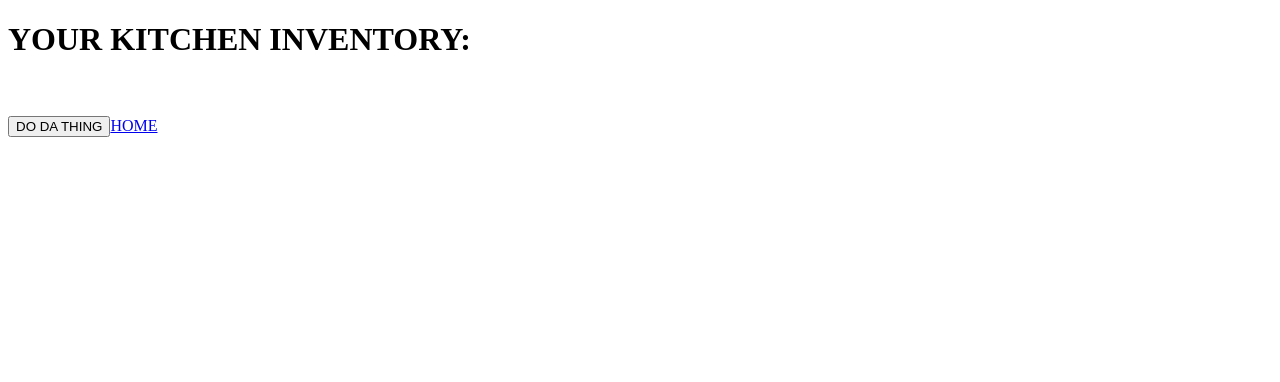
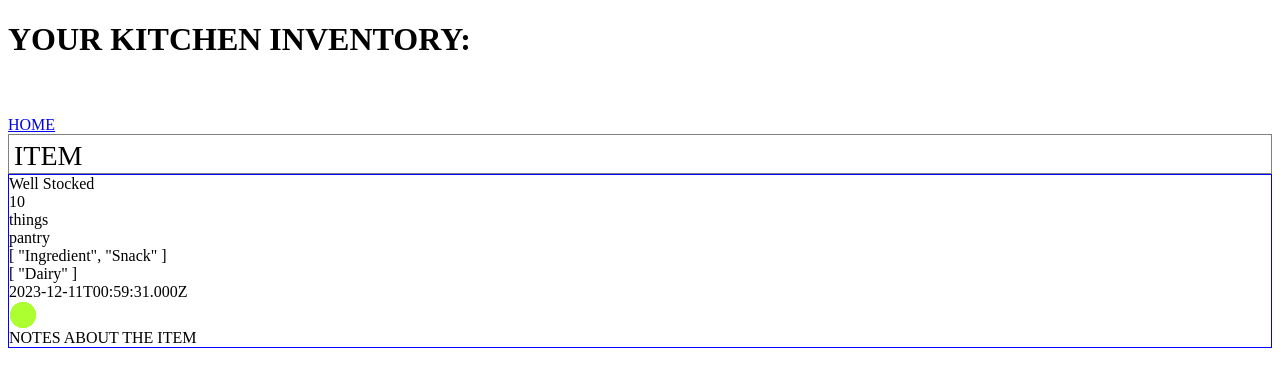
Before and after one commit to lpd8987/ProjectKIM, a Vue app: page /inventory in a window 1280 px wide. Shown: the top 382 px of the page. Built offline with nearby package versions, Linux system fonts and the light colour scheme; no server answers; sample sign-in values are in the browser's storage.

Commit message:
added basic InventoryItem component

```diff
--- a/src/components/InventoryManagement/Inventory.vue
+++ b/src/components/InventoryManagement/Inventory.vue
@@ -2,6 +2,8 @@
     import { RouterLink } from 'vue-router';
     import { hasInventory, addInventoryCollection, addInventoryItem } from './FirebaseInteraction'
     import { onMounted, ref } from 'vue';
+    import InventoryItem from './InventoryItem.vue';
+    import { placeholderData } from './Utility';
 
     const inventory = ref<boolean>(false);
 
@@ -38,11 +40,13 @@
 
     <br><br>
 
-    <button @click="addItem">
+<!--     <button @click="addItem">
         DO DA THING
-    </button>
+    </button> -->
 
     <RouterLink :to="'/'">HOME</RouterLink>
+    <InventoryItem :data="placeholderData"/>
+
 </template>
 
 <style scoped>
--- /dev/null
+++ b/src/components/InventoryManagement/InventoryItem.vue
@@ -0,0 +1,122 @@
+<script setup lang="ts">
+    import type { Item } from './Types'
+    import type { PropType} from 'vue';
+    import { ref } from 'vue';
+    import QuantityMeter from '../QuantityMeter.vue';;
+
+    const props = defineProps({
+        data: {
+            type: Object as PropType<Item>,
+        }
+    })
+
+    const open = ref<boolean>(true);
+    const hidden = ref<HTMLElement | null>();
+
+    function toggle() : void {
+        open.value = !open.value;
+
+        if(!hidden.value) return;
+
+        if(open.value)
+        {
+            hidden.value.style.maxHeight = `1000px`
+        }
+        else
+        {
+            hidden.value.style.maxHeight = `1px`
+        }
+    }
+</script>
+
+<template>
+    <div>
+        <div @click="toggle" class="mainDisplay">
+            <div class="text">{{ props.data?.name }}</div>
+            <Transition name="slide-reverse">
+                <div v-if="!open" class="indicators">
+                    <div class="iconPlaceholder"></div>
+                    <QuantityMeter />
+                </div>
+            </Transition>
+
+        </div>
+        <div ref="hidden" class="hidden">
+            <Transition name="slide">
+                <div v-if="open">
+                    <div>{{ data?.quantity }}</div>
+                    <div>{{ data?.exactQuantity }}</div>
+                    <div>{{ data?.measurement }}</div>
+                    <div>{{ data?.storageLocation }}</div>
+                    <div>{{ data?.type }}</div>
+                    <div>{{ data?.groceryType }}</div>
+                    <div>
+                        {{ data?.expirationDate?.toISOString() }}
+                        <QuantityMeter />
+                    </div>
+                    <div>{{ data?.notes }}</div>
+                </div>
+            </Transition>
+        </div>
+    </div>
+</template>
+
+<style scoped>
+    .slide-enter-active,
+    .slide-leave-active {
+        transition-property: opacity transform;
+        transition-duration: .25s;
+        transition-timing-function: ease;
+    }
+
+    .slide-enter-from,
+    .slide-leave-to {
+        transform: translateY(-7px);
+        opacity: 0%;
+    }
+
+    .slide-reverse-enter-active,
+    .slide-reverse-leave-active {
+        transition-property: opacity transform;
+        transition-duration: .25s;
+        transition-timing-function: ease;
+    }
+
+    .slide-reverse-enter-from,
+    .slide-reverse-leave-to {
+        transform: translateY(7px);
+        opacity: 0%;
+    }
+
+    .hidden {
+        border: 1px solid blue;
+        max-height: 1000px;
+        transition-property: max-height;
+        transition-duration: .5s;
+        transition-timing-function: ease;
+    }
+
+    .mainDisplay {
+        display: flex;
+        justify-content: space-between;
+        align-items: center;
+        border: 1px solid gray;
+        padding: 5px;
+    }
+
+    .indicators {
+        display: flex;
+    }
+
+    .iconPlaceholder {
+        width: 28px;
+        height: 28px;
+        background-color: aqua;
+        margin-right: 5px;
+    }
+
+    .text {
+        height: 28px;
+        font-size: 28px;
+    }
+</style>
--- a/src/components/InventoryManagement/Utility.ts
+++ b/src/components/InventoryManagement/Utility.ts
@@ -0,0 +1,14 @@
+import type { Item } from "./Types"
+
+export const placeholderData : Item = {
+    name: "ITEM",
+    itemId: 'i_item',
+    quantity: 'Well Stocked',
+    exactQuantity: 10,
+    measurement: 'things',
+    storageLocation: 'pantry',
+    type: ['Ingredient', 'Snack'],
+    groceryType: ['Dairy'],
+    expirationDate: new Date(),
+    notes: "NOTES ABOUT THE ITEM"
+}
--- /dev/null
+++ b/src/components/QuantityMeter.vue
@@ -0,0 +1,45 @@
+<script setup lang="ts">
+    import { ref } from 'vue';
+
+</script>
+
+<template>
+    <div class="meter">
+        <div class="background"/>
+        <div class="foreground"/>
+        <div class="overlay"/>
+    </div>
+</template>
+
+<style scoped>
+    .meter {
+        position: relative;
+        width: 28px;
+        height: 28px;
+    }
+
+    .background, .foreground, .overlay {
+        position: absolute;
+    }
+
+    .overlay {
+        height: 28px;
+        width: 28px;
+        background: radial-gradient(transparent 13px, white 5px);
+    }
+
+    .background {
+        height: 28px;
+        width: 28px;
+        background-color: #212121;
+    }
+
+    .foreground {
+        transition-property: width background-color;
+        transition-duration: .5s;
+        transition-timing-function: ease;
+        height: 28px;
+        width: 28px;
+        background-color: greenyellow;
+    }
+</style>
```
Also changed, not shown: src/components/InventoryManagement/Types.ts (+5 -4 lines).
